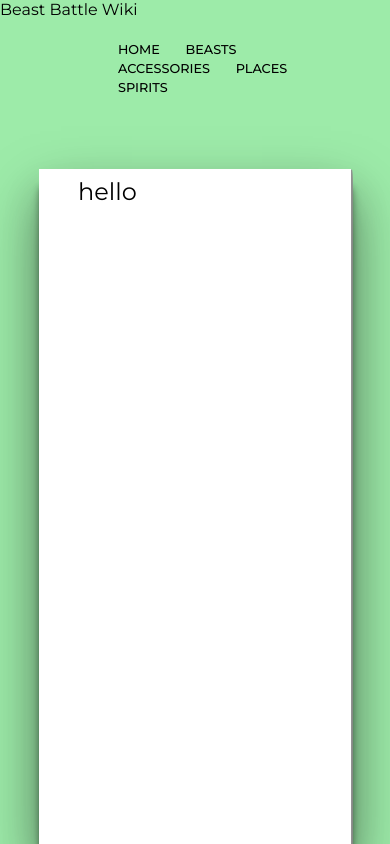
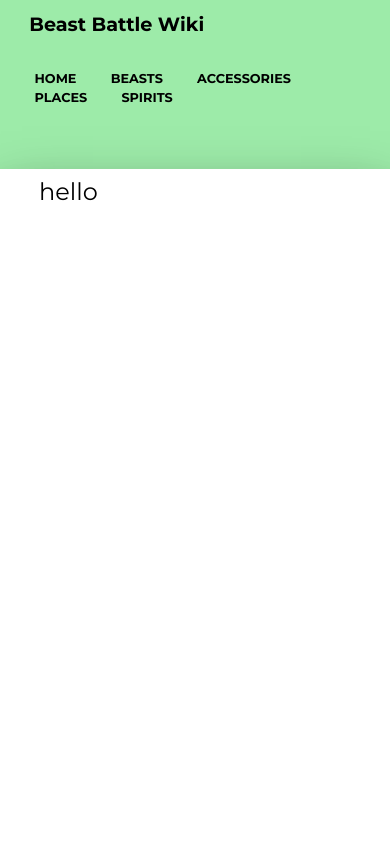
Before and after one commit to LyshaJaufar/BeastBattleInfo, a plain HTML site: page index.html in a window 390 px wide. Drawn offline with Linux system fonts and the light colour scheme.

Commit message:
heading and nav for mobile

```diff
--- a/styles.css
+++ b/styles.css
@@ -92,14 +92,44 @@ li a:hover {
 }
 
 .heading {
-    top: 10%;
-    display: absolute;
+    margin-top: 5%;
+    margin-left: 8%;
+    position: absolute;
 }
 
 @media screen and (max-width: 600px) {
+
+  .navMenu {
+      top: 8%;
+      left: 5%;
+      -webkit-transform: translate(0%, 0%);
+      transform: translate(0%, 0%);
+  }
+
   .navMenu a {
-      padding: 0.5%;
+      padding: 15px;
       font-size: 0.8em;
-      margin-left: 10%;
+      margin-left: 0%;
+      font-weight: bold;
+
+  }
+
+  .below-header {
+    font-size: 1.5em;
+    position: absolute;
+    height: 80%;
+    width: 100%;
+    padding-left:10%;
+    padding-top: 2%;
+    margin-left: 0%;
+    margin-right: 0%;
+  }
+
+  .heading {
+    margin-top: 3%;
+    margin-left: 7.5%;
+    position: absolute;
+    font-size: 1.2em;
+    font-weight: bold;
   }
 }
```
